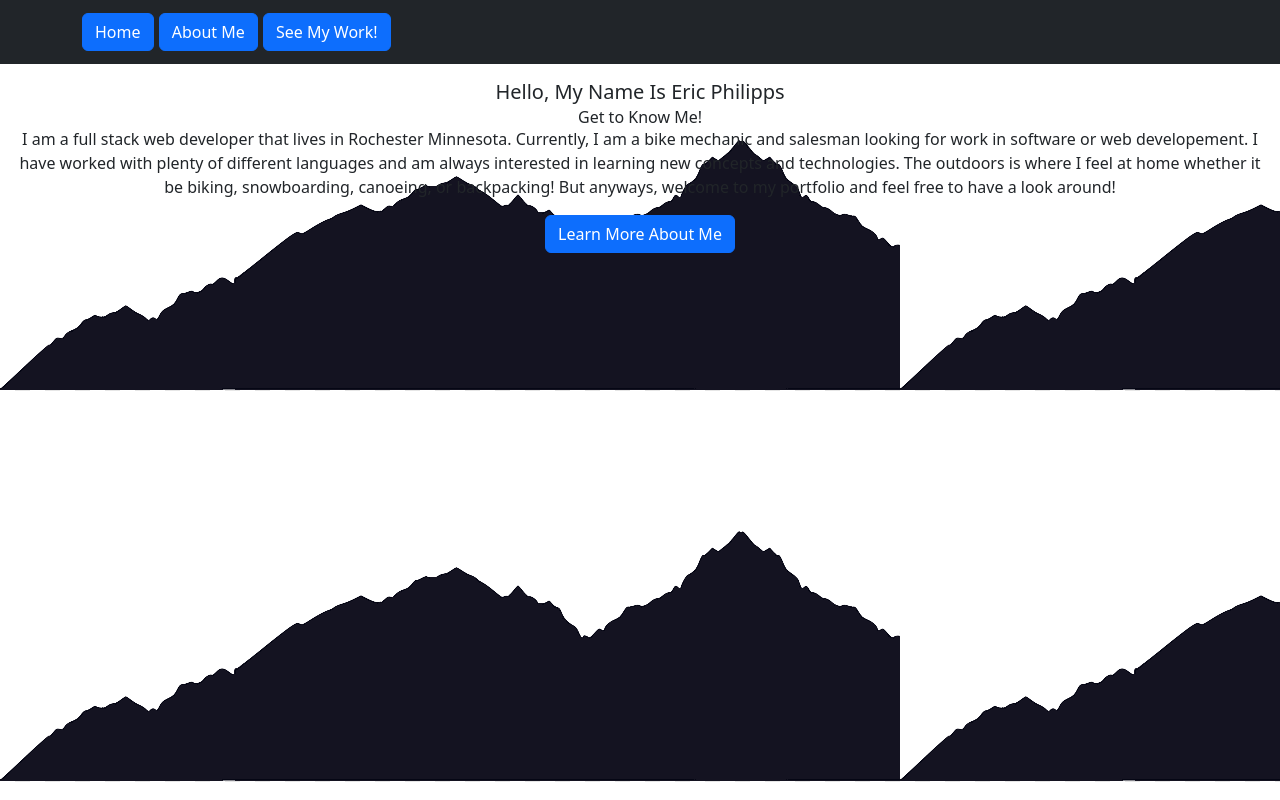
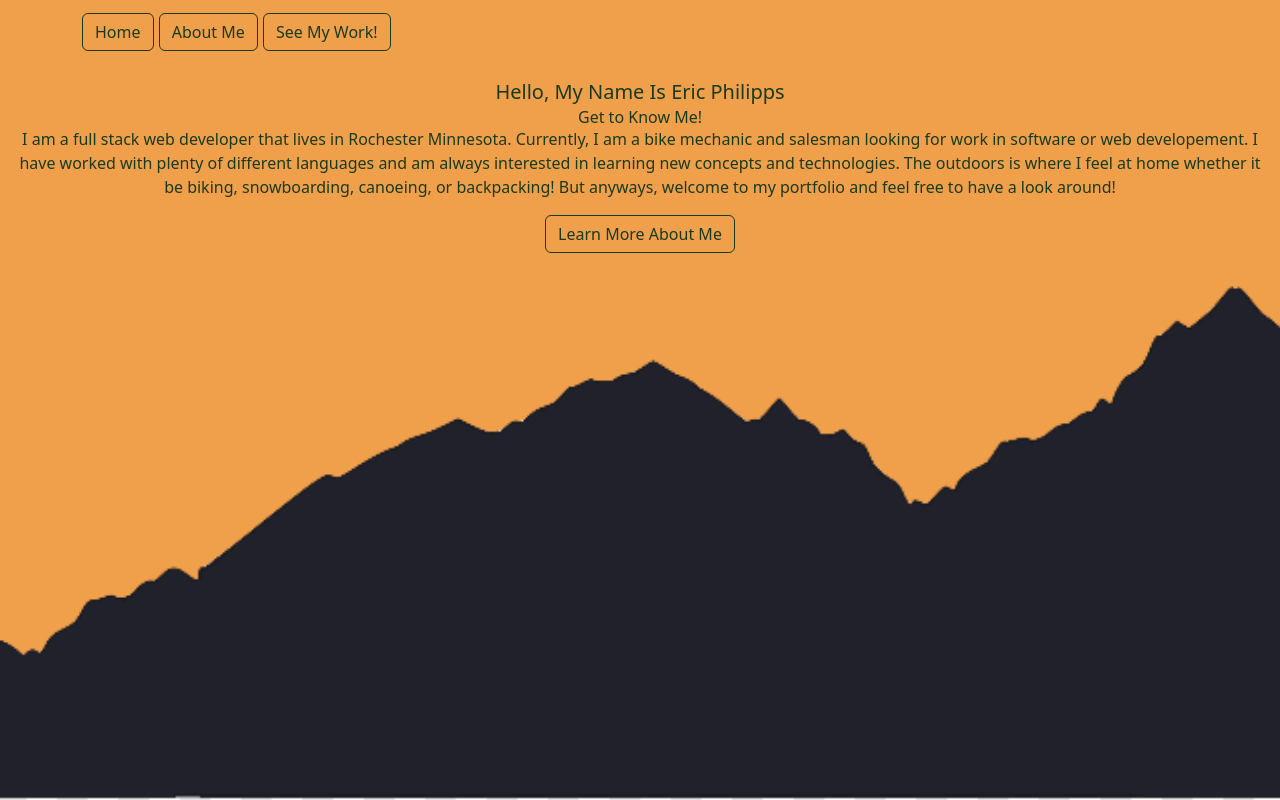
Before and after one commit to EricPhilipps/react-portfolio, a React (Create React App) app: page / in a window 1280 px wide. Built offline with nearby package versions, Linux system fonts and the light colour scheme.

Commit message:
background image and colors

```diff
--- a/src/App.js
+++ b/src/App.js
@@ -29,10 +29,6 @@ const App = () => {
   // }, [counter]);
 
   return (
-    // <>
-    // <Navigation />
-    // <Jumbotron />
-    // </>
     <BrowserRouter>
         <Navigation />
         <Routes>
--- a/src/App.scss
+++ b/src/App.scss
@@ -1,12 +1,51 @@
 @import "~bootstrap/scss/bootstrap";
+
+//color palette #FEFBE9 #E1EEDD #F0A04B #183A1D
+
+$primary-color: #FEFBE9;
+$secondary-color: #E1EEDD;
+$tertiary-color: #F0A04B;
+$dark: #183A1D;
+
+html {
+    height: 100%;
+    margin: 0;
+    background-color: transparent;
+}
 
 body {
     background-image: url(./mountainBackground.png);
-    width: 100%;
+    height: 100%;
+    background-color: $tertiary-color;
+    background-position: center;
+    background-repeat: no-repeat;
+    background-size: cover;
+    margin: 0;
+    padding: 0;
+}
+
+// .bg {
+//     background-image: url(./mountainBackground.png);
+//     height: 100%;
+//     background-position: center;
+//     background-repeat: no-repeat;
+//     background-size: cover;
+// }
+
+.card {
+    background-color: transparent;
+    color: $dark;
+    border: none;
     height: 100%;
 }
 
-.card {
+.nav {
     background-color: transparent;
-    border: none;
+
 }
+
+.btn {
+    color: $dark;
+    background-color: $tertiary-color;
+    border-color: $dark;
+}
--- /dev/null
+++ b/src/base.scss
@@ -0,0 +1 @@
+$primary-color: #FEFBE9;
--- a/src/components/helloCard.js
+++ b/src/components/helloCard.js
@@ -18,7 +18,7 @@ const HelloCard = () => {
                     snowboarding, canoeing, or backpacking! But anyways, welcome to my portfolio and feel free
                     to have a look around!
                 </Card.Text>
-                <Button href="/about"variant="primary">Learn More About Me</Button>
+                <Button className="btn" href="/about"variant="primary">Learn More About Me</Button>
             </Card.Body>
         </Card>
     )
--- a/src/components/navbar.js
+++ b/src/components/navbar.js
@@ -5,12 +5,12 @@ import Button from 'react-bootstrap/Button';
 
 const Navigation = () => {
     return (
-        <Navbar bg="dark" variant="dark">
+        <Navbar className="nav">
         <Container>
           <Navbar.Brand href="#home">
-            <Button href="/" variant="primary">Home</Button> {' '}
-            <Button href="/about" variant="primary">About Me</Button> {' '}
-            <Button href="/work" variant="primary">See My Work!</Button> {' '}
+            <Button className= "btn" href="/" variant="primary">Home</Button> {' '}
+            <Button className= "btn" href="/about" variant="primary">About Me</Button> {' '}
+            <Button className= "btn" href="/work" variant="primary">See My Work!</Button> {' '}
           </Navbar.Brand>
             <Navbar.Text>
 
```
Also changed, not shown: src/mountainBackground.png. Lines whose indentation alone changed are shown as unchanged.
